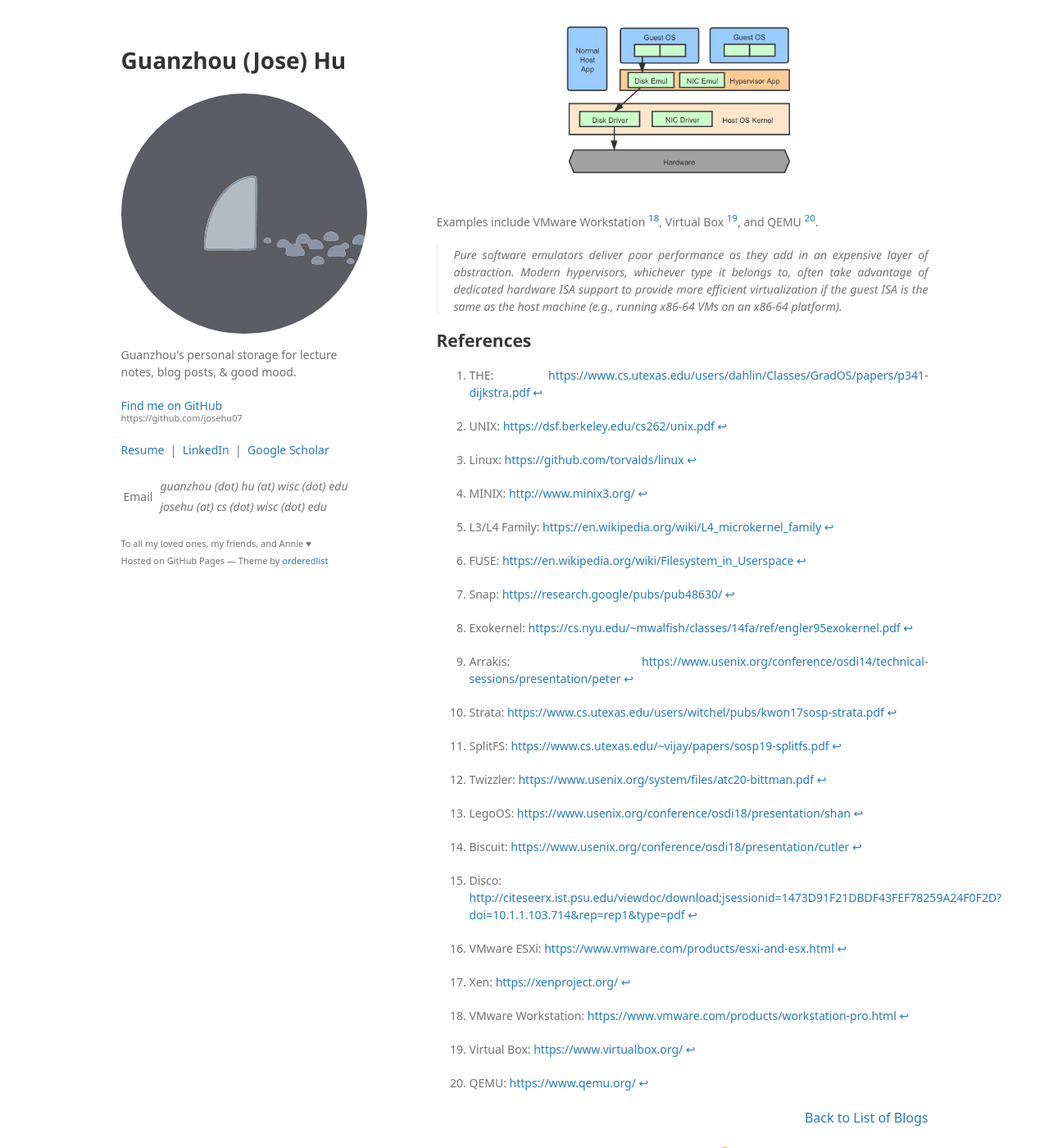
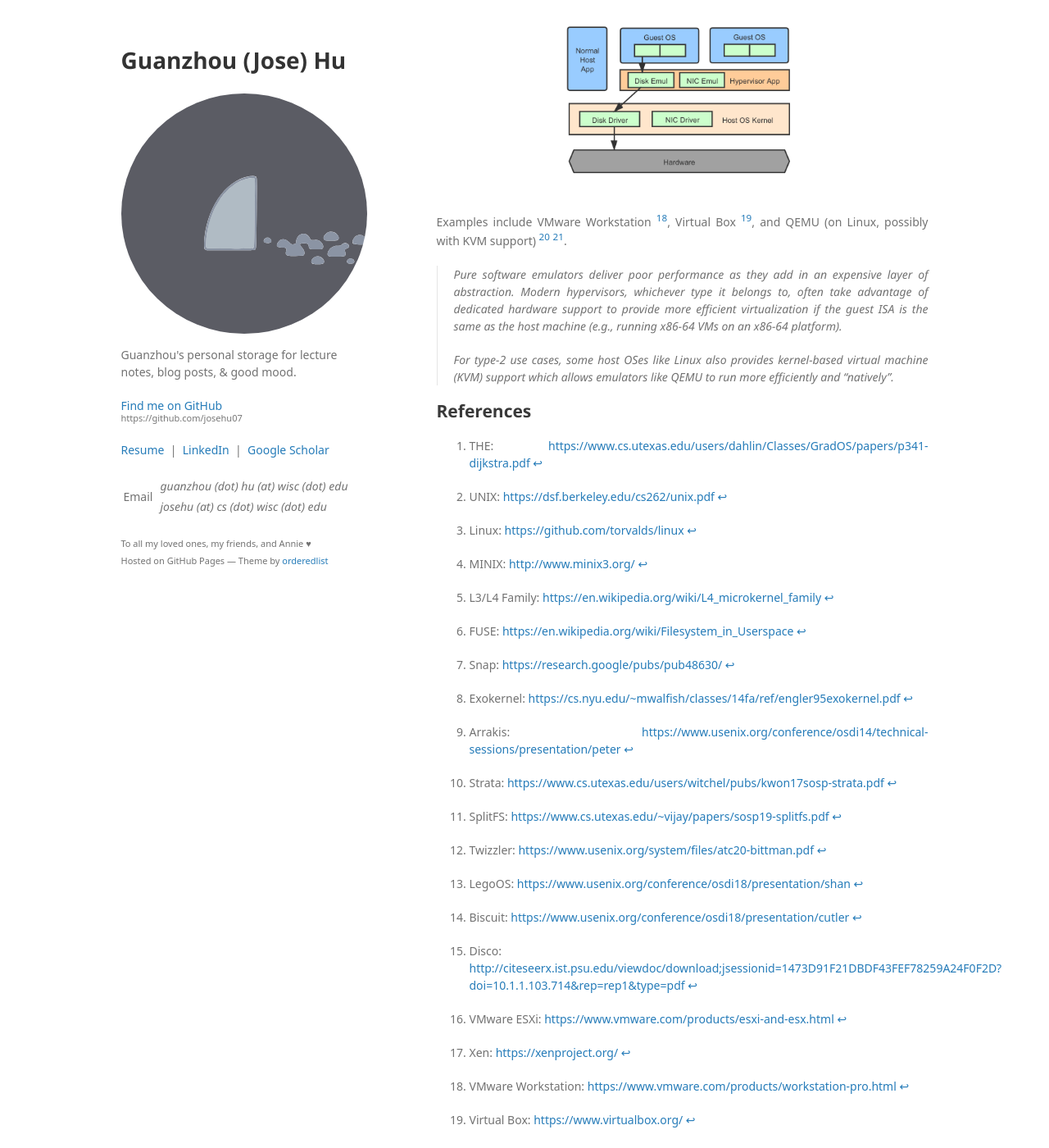
Before and after one commit to josehu07/josehu07.github.io, a Jekyll site: the page built from _posts/2021-05-24-os-kernel-models.md, in a window 1280 px wide and 1400 px high, scrolled down 6841 px. Shown: the whole window at 82% size. Built offline with Jekyll 4.4.1, drawn with Linux system fonts in a browser that asks for light colours; some web fonts are replaced; a script that is not in the unit is left out; comment, search, counter and statistics services are not loaded; some of the changed text lies outside the part shown.

Commit message:
update os models blog post

```diff
--- a/_posts/2021-05-24-os-kernel-models.md
+++ b/_posts/2021-05-24-os-kernel-models.md
@@ -123,9 +123,11 @@ The hypervisor is just a software package/kernel module extension running on a h
 
 ![VMType2](/assets/img/vm-model-type-2.png)
 
-Examples include VMware Workstation [^18], Virtual Box [^19], and QEMU [^20].
+Examples include VMware Workstation [^18], Virtual Box [^19], and QEMU (on Linux, possibly with KVM support) [^20] [^21].
 
-> Pure software emulators deliver poor performance as they add in an expensive layer of abstraction. Modern hypervisors, whichever type it belongs to, often take advantage of dedicated hardware ISA support to provide more efficient virtualization if the guest ISA is the same as the host machine (e.g., running x86-64 VMs on an x86-64 platform).
+> Pure software emulators deliver poor performance as they add in an expensive layer of abstraction. Modern hypervisors, whichever type it belongs to, often take advantage of dedicated hardware support to provide more efficient virtualization if the guest ISA is the same as the host machine (e.g., running x86-64 VMs on an x86-64 platform).
+>
+> For type-2 use cases, some host OSes like Linux also provides kernel-based virtual machine (KVM) support which allows emulators like QEMU to run more efficiently and "natively".
 
 ## References
 
@@ -149,3 +151,4 @@ Examples include VMware Workstation [^18], Virtual Box [^19], and QEMU [^20].
 [^18]: VMware Workstation: [https://www.vmware.com/products/workstation-pro.html](https://www.vmware.com/products/workstation-pro.html)
 [^19]: Virtual Box: [https://www.virtualbox.org/](https://www.virtualbox.org/)
 [^20]: QEMU: [https://www.qemu.org/](https://www.qemu.org/)
+[^21]: KVM: [https://en.wikipedia.org/wiki/Kernel-based_Virtual_Machine](https://en.wikipedia.org/wiki/Kernel-based_Virtual_Machine)
```
